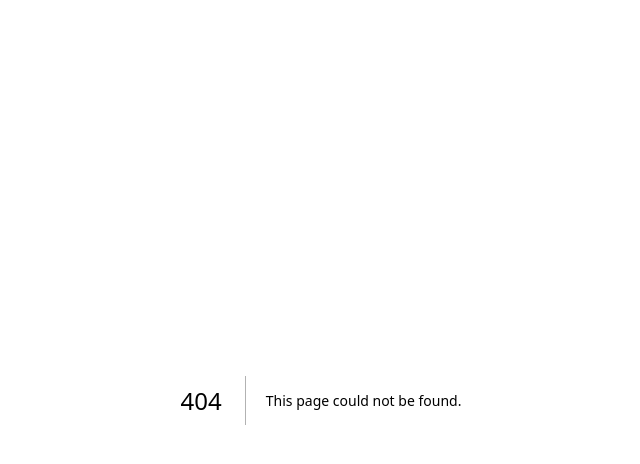
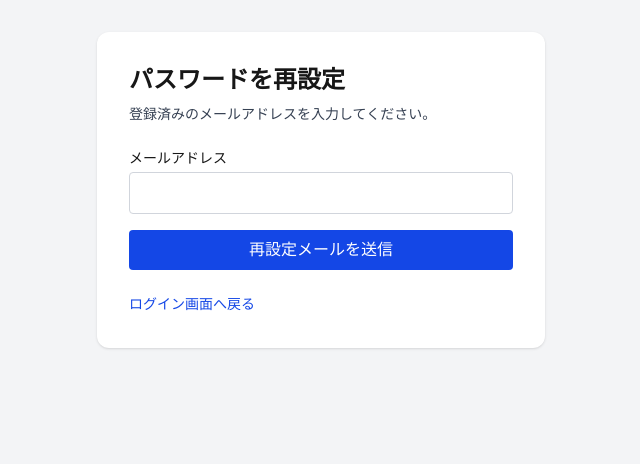
Before and after one commit to rengedo01-stack/lotus-brain, a Next.js app in the folder apps/web/: page /forgot-password in a window 1280 px wide. Before the commit this address had no page. Shown: the top 464 px of the page, without its empty margins (319-959 px from the left). Built offline with nearby package versions, Linux system fonts and the light colour scheme.

Commit message:
feat: add password recovery request ui

```diff
--- /dev/null
+++ b/apps/web/app/forgot-password/page.tsx
@@ -0,0 +1,93 @@
+"use client";
+
+import Link from "next/link";
+import { FormEvent, useMemo, useState } from "react";
+import { ApiError, createApiClient } from "@/lib/api-client";
+import {
+  isPasswordRecoveryRequestAccepted,
+  passwordRecoveryRequestPath,
+  passwordRecoveryRequestPayload,
+} from "@/lib/password-recovery";
+
+type RequestState = "ready" | "submitting" | "accepted" | "error";
+
+const acceptedMessage = "メールアドレスが登録されている場合は、パスワード再設定の案内を送信しました。届かない場合は、しばらく待ってからもう一度お試しください。";
+
+export default function ForgotPasswordPage() {
+  const api = useMemo(() => createApiClient(), []);
+  const [state, setState] = useState<RequestState>("ready");
+
+  async function submit(event: FormEvent<HTMLFormElement>) {
+    event.preventDefault();
+    const formElement = event.currentTarget;
+    const email = new FormData(formElement).get("email");
+    if (typeof email !== "string") return;
+
+    const payload = passwordRecoveryRequestPayload(email);
+    if (payload === null || state === "submitting") return;
+
+    setState("submitting");
+    try {
+      const response = await api.request<unknown>(passwordRecoveryRequestPath, {
+        method: "POST",
+        credentials: "omit",
+        body: payload,
+        csrf: "none",
+      });
+      if (!isPasswordRecoveryRequestAccepted(response)) throw new ApiError("server");
+      formElement.reset();
+      setState("accepted");
+    } catch {
+      setState("error");
+    }
+  }
+
+  return (
+    <main className="min-h-screen bg-gray-100 p-8">
+      <section className="mx-auto max-w-md rounded-xl bg-white p-8 shadow">
+        <h1 className="text-2xl font-bold">パスワードを再設定</h1>
+        {state === "accepted" ? (
+          <>
+            <p className="mt-4 text-sm text-gray-800" role="status">{acceptedMessage}</p>
+            <Link className="mt-6 inline-block text-sm font-medium text-blue-700 underline-offset-2 hover:underline" href="/login">
+              ログイン画面へ戻る
+            </Link>
+          </>
+        ) : (
+          <>
+            <p className="mt-2 text-sm text-gray-700">登録済みのメールアドレスを入力してください。</p>
+            <form className="mt-6 space-y-4" onSubmit={(event) => void submit(event)}>
+              <label className="block">
+                <span className="block text-sm font-medium">メールアドレス</span>
+                <input
+                  autoComplete="email"
+                  className="mt-1 w-full rounded border border-gray-300 px-3 py-2"
+                  disabled={state === "submitting"}
+                  maxLength={320}
+                  name="email"
+                  required
+                  type="email"
+                />
+              </label>
+              <button
+                className="w-full rounded bg-blue-700 px-4 py-2 font-medium text-white disabled:cursor-not-allowed disabled:bg-gray-400"
+                disabled={state === "submitting"}
+                type="submit"
+              >
+                {state === "submitting" ? "送信中…" : "再設定メールを送信"}
+              </button>
+            </form>
+            {state === "error" && (
+              <p className="mt-4 text-sm text-red-800" role="alert">
+                リクエストを受け付けられませんでした。時間をおいて再試行してください。
+              </p>
+            )}
+            <Link className="mt-6 inline-block text-sm font-medium text-blue-700 underline-offset-2 hover:underline" href="/login">
+              ログイン画面へ戻る
+            </Link>
+          </>
+        )}
+      </section>
+    </main>
+  );
+}
--- a/apps/web/app/login/page.tsx
+++ b/apps/web/app/login/page.tsx
@@ -1,6 +1,7 @@
 "use client";
 
 import { startAuthentication } from "@simplewebauthn/browser";
+import Link from "next/link";
 import { FormEvent, useMemo, useState } from "react";
 import { createApiClient } from "@/lib/api-client";
 
@@ -99,6 +100,9 @@ export default function LoginPage() {
             {state === "passkey" ? "パスキーを確認中…" : state === "password" ? "パスワードを確認中…" : "ログイン"}
           </button>
         </form>
+        <Link className="mt-5 inline-block text-sm font-medium text-blue-700 underline-offset-2 hover:underline" href="/forgot-password">
+          パスワードをお忘れですか？
+        </Link>
         {message !== null && <p className="mt-4 text-sm text-red-800" role="alert">{message}</p>}
       </section>
     </main>
--- /dev/null
+++ b/apps/web/lib/password-recovery.ts
@@ -0,0 +1,14 @@
+export const passwordRecoveryRequestPath = "/auth/password/recovery/request";
+
+export type PasswordRecoveryRequestAccepted = {
+  status: "accepted";
+};
+
+export function isPasswordRecoveryRequestAccepted(value: unknown): value is PasswordRecoveryRequestAccepted {
+  return typeof value === "object" && value !== null && (value as { status?: unknown }).status === "accepted";
+}
+
+export function passwordRecoveryRequestPayload(email: string): { email: string } | null {
+  const normalizedEmail = email.trim();
+  return normalizedEmail.length > 0 ? { email: normalizedEmail } : null;
+}
--- a/apps/web/next.config.ts
+++ b/apps/web/next.config.ts
@@ -69,6 +69,13 @@ const nextConfig: NextConfig = {
         ],
       },
       {
+        source: "/forgot-password",
+        headers: [
+          { key: "Cache-Control", value: "no-store" },
+          { key: "Referrer-Policy", value: "no-referrer" },
+        ],
+      },
+      {
         source: "/accept-invitation",
         headers: [
           { key: "Cache-Control", value: "no-store" },
```
Also changed, not shown: 1 other file (tests, documents, lock files or other folders).
